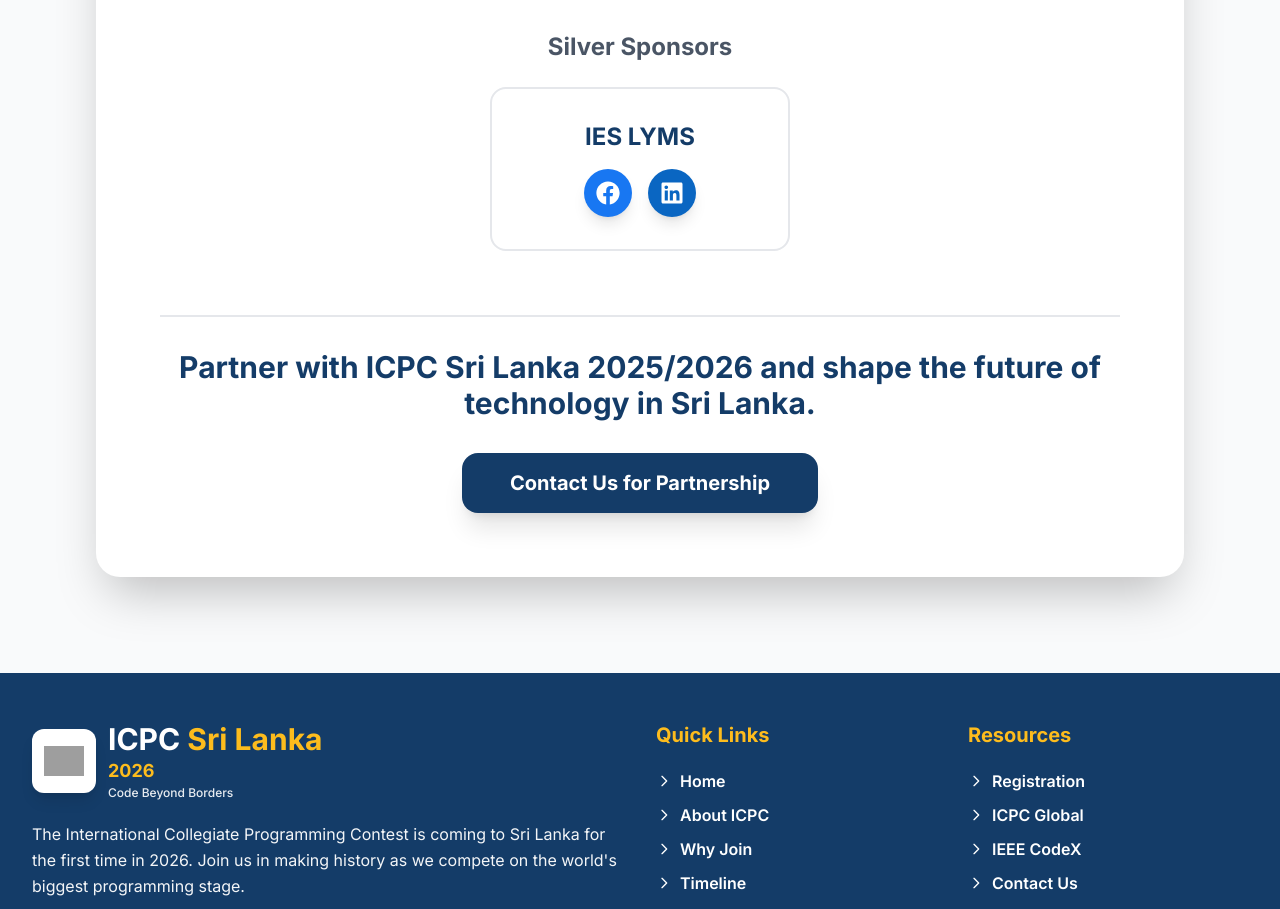
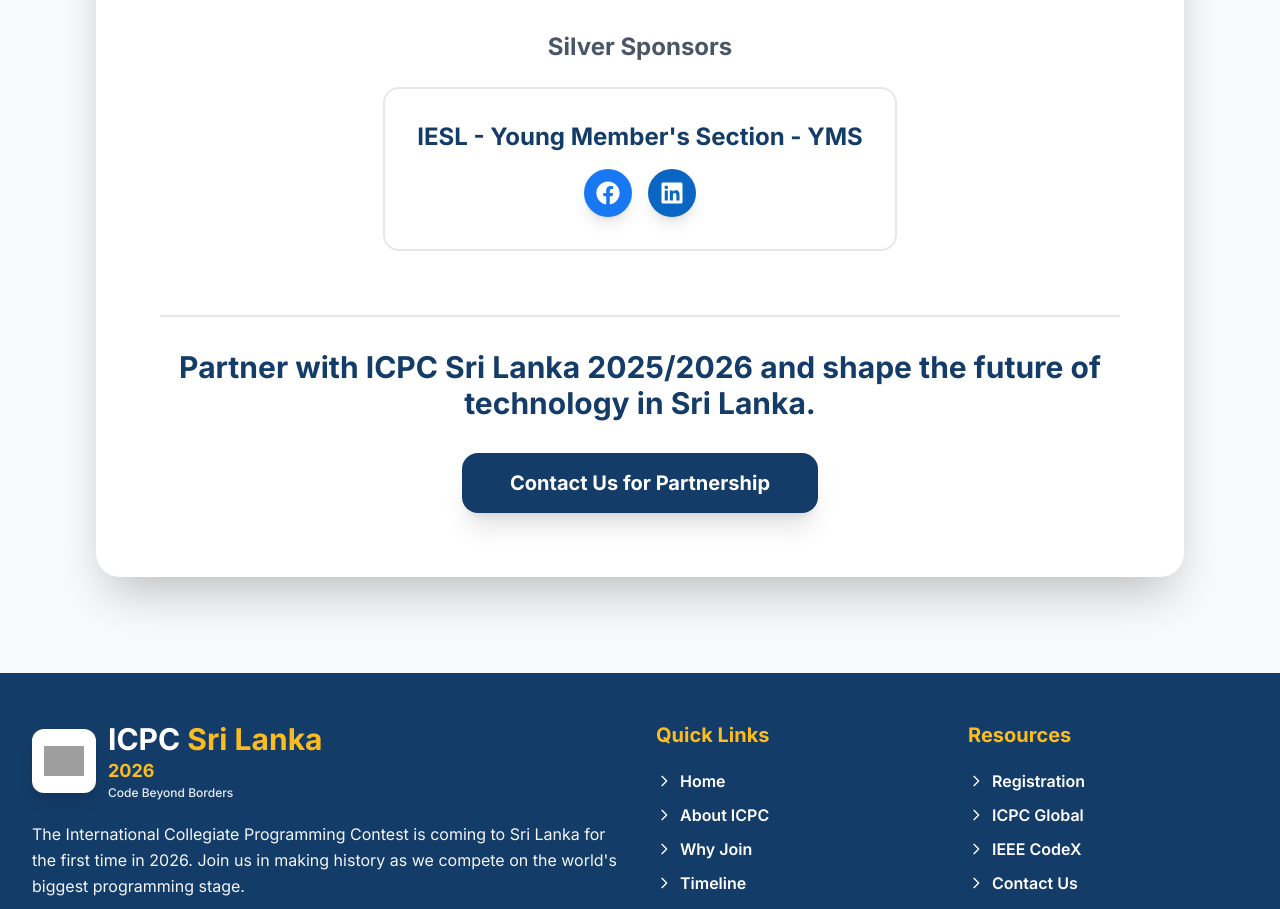
Before and after one commit to hirunaofficial/icpc.ieee.lk, a Next.js app: page /sponsors in a window 1280 px wide. Shown: the part 2420-3329 px from the top of the page. Built offline with nearby package versions, Linux system fonts and the light colour scheme; no server answers; grey boxes are pictures that could not be loaded.

Commit message:
fix: update Silver Sponsor name to "IESL - Young Member's Section - YMS"

```diff
--- a/src/app/sponsors/page.js
+++ b/src/app/sponsors/page.js
@@ -126,7 +126,7 @@
                   <h5 className="text-xl sm:text-2xl font-bold text-gray-600 mb-6 text-center">Silver Sponsors</h5>
                   <div className="flex flex-wrap justify-center gap-6 sm:gap-8">
                     <SponsorCard
-                      name="IES LYMS"
+                      name="IESL - Young Member's Section - YMS"
                       facebook="https://www.facebook.com/ieslyms"
                       linkedin="https://www.linkedin.com/company/ieslyms"
                     />
```
